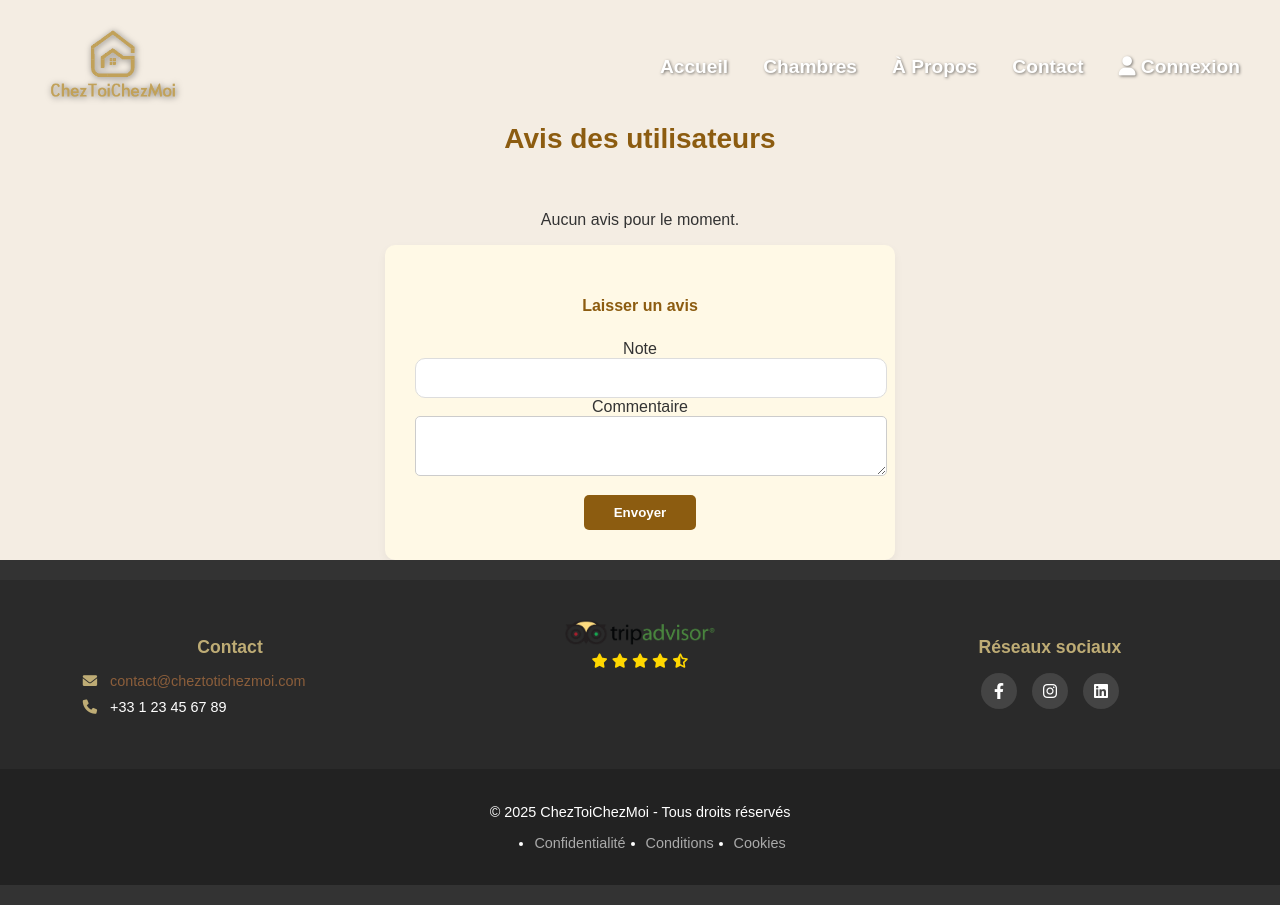
After one commit to marlenaxynou/ChezToiChezMoi, a Symfony app: template templates/annonce/showAvis.html.twig in a window 1280 px wide. The commit adds this page. Run offline with Twig, Linux system fonts and the light colour scheme; the template is opened without the code that fills it, so the values that code supplies are empty; form fields are guessed from the names that the template uses; some libraries are stand-ins or nearby versions.

Commit message:
CTCM-15 Avis et Notation des utilisateurs

```diff
--- /dev/null
+++ b/templates/annonce/showAvis.html.twig
@@ -0,0 +1,147 @@
+{% extends 'base.html.twig' %}
+
+{% block body %}
+<style>
+    body {
+        background-color: #f4ede3;
+        font-family: Arial, sans-serif;
+    }
+
+    .avis-container {
+        margin-top: 100px;
+        display: flex;
+        flex-direction: column;
+        align-items: center;
+    }
+
+    .avis-title {
+        font-size: 28px;
+        font-weight: bold;
+        margin-bottom: 40px;
+        color: #8c5c10;
+        text-align: center;
+    }
+
+    .avis-card {
+        background-color: white;
+        border-radius: 10px;
+        box-shadow: 0 4px 10px rgba(0, 0, 0, 0.1);
+        padding: 25px 35px;
+        margin-bottom: 30px;
+        width: 350px;
+        text-align: left;
+    }
+
+    .avis-author {
+        font-weight: bold;
+        font-size: 18px;
+        margin-bottom: 5px;
+    }
+
+    .avis-role {
+        color: #00aa6c;
+        font-size: 14px;
+        margin-bottom: 15px;
+    }
+
+    .avis-stars {
+        color: #8c5c10;
+        font-size: 20px;
+    }
+
+    .avis-note {
+        font-weight: bold;
+        margin-left: 10px;
+        font-size: 16px;
+        color: #444;
+    }
+
+    .avis-commentaire {
+        margin-top: 15px;
+        background-color: #f7f7f7;
+        padding: 12px;
+        border-radius: 5px;
+        font-size: 15px;
+        color: #333;
+    }
+
+    .avis-date {
+        margin-top: 15px;
+        font-style: italic;
+        color: #777;
+        font-size: 13px;
+    }
+
+    .avis-form {
+        background-color: #fff9e6;
+        border-radius: 10px;
+        padding: 30px;
+        width: 450px;
+        text-align: center;
+        box-shadow: 0 4px 10px rgba(0, 0, 0, 0.05);
+    }
+
+    .avis-form h4 {
+        font-weight: bold;
+        color: #8c5c10;
+        margin-bottom: 25px;
+    }
+
+    .avis-form select,
+    .avis-form textarea {
+        width: 100%;
+        padding: 10px;
+        border-radius: 5px;
+        border: 1px solid #ccc;
+        margin-bottom: 15px;
+    }
+
+    .avis-form button {
+        background-color: #8c5c10;
+        color: white;
+        padding: 10px 30px;
+        border: none;
+        border-radius: 5px;
+        font-weight: bold;
+        cursor: pointer;
+        transition: background-color 0.3s ease;
+    }
+
+    .avis-form button:hover {
+        background-color: #6b440c;
+    }
+</style>
+
+<div class="avis-container">
+    <h2 class="avis-title">Avis des utilisateurs</h2>
+
+    {% for avis in annonce.avis %}
+        <div class="avis-card">
+            <div class="avis-author">{{ avis.idUtilisateur.email|split('@')[0]|capitalize }}</div>
+            <div class="avis-role">Reviewer</div>
+            <div class="avis-stars">
+                {% for i in 1..avis.note %}
+                    ★
+                {% endfor %}
+                {% for i in (avis.note + 1)..5 %}
+                    ☆
+                {% endfor %}
+                <span class="avis-note">{{ avis.note }}/5</span>
+            </div>
+            <div class="avis-commentaire">{{ avis.commentaire }}</div>
+            <div class="avis-date">{{ avis.dateAvis|date('d/m/Y') }}</div>
+        </div>
+    {% else %}
+        <p>Aucun avis pour le moment.</p>
+    {% endfor %}
+
+    <div class="avis-form mt-5">
+        <h4>Laisser un avis</h4>
+        {{ form_start(form) }}
+            {{ form_row(form.note) }}
+            {{ form_row(form.commentaire) }}
+            <button>Envoyer</button>
+        {{ form_end(form) }}
+    </div>
+</div>
+{% endblock %}
```
Also changed, not shown: src/Controller/AnnonceController.php (+25 -3 lines), src/Form/AvisType.php (added, +40 -0 lines), templates/search/chambres.html.twig (+13 -2 lines).
